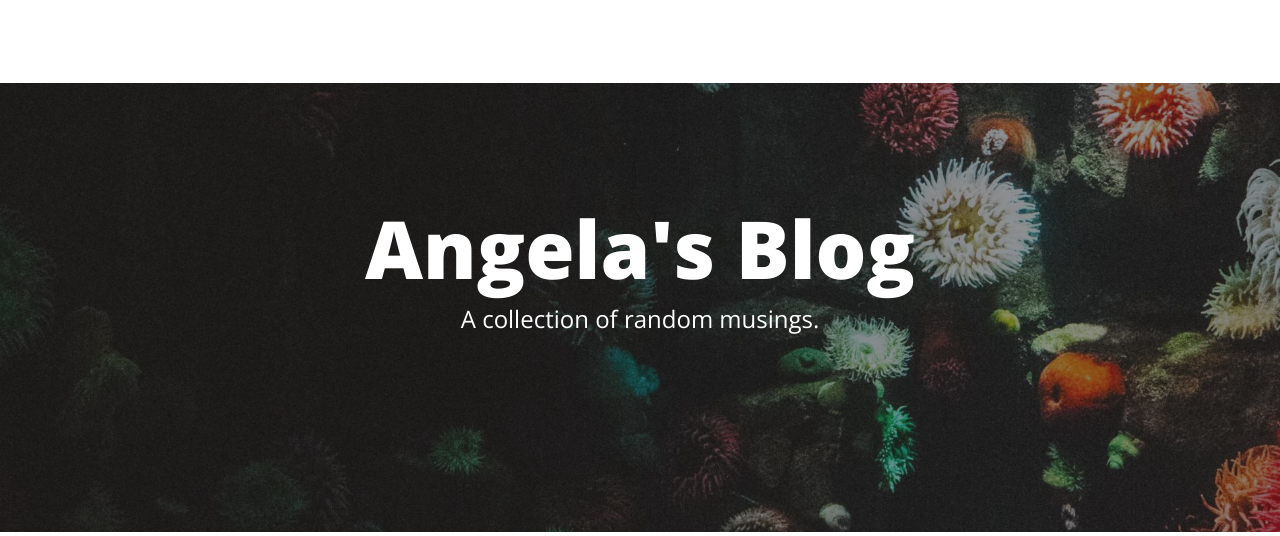
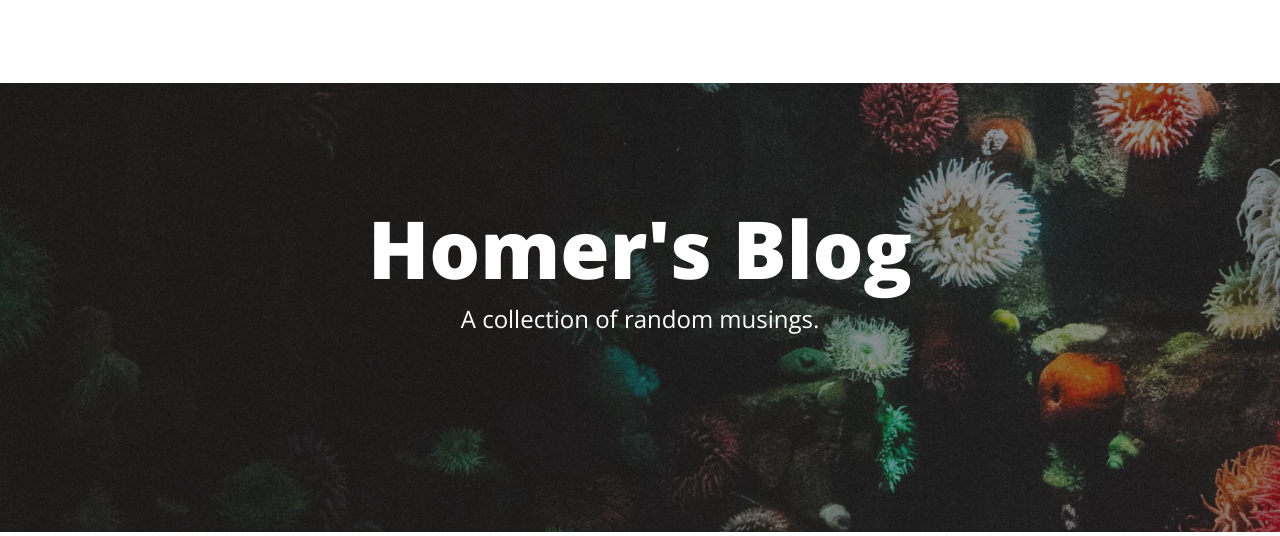
Before and after one commit to 96buh/Day69-Blog, a Flask app: page / in a window 1280 px wide. Shown: the top 536 px of the page. Run offline with Flask 3, Linux system fonts and the light colour scheme; data comes from the database, SQL or seed files in the repository; some libraries are stand-ins or nearby versions.

Commit message:
change homepage title

```diff
--- a/templates/index.html
+++ b/templates/index.html
@@ -9,7 +9,7 @@
         <div class="row gx-4 gx-lg-5 justify-content-center">
             <div class="col-md-10 col-lg-8 col-xl-7">
                 <div class="site-heading">
-                    <h1>Angela's Blog</h1>
+                    <h1>Homer's Blog</h1>
                     <span class="subheading">A collection of random musings.</span>
                 </div>
             </div>
```
